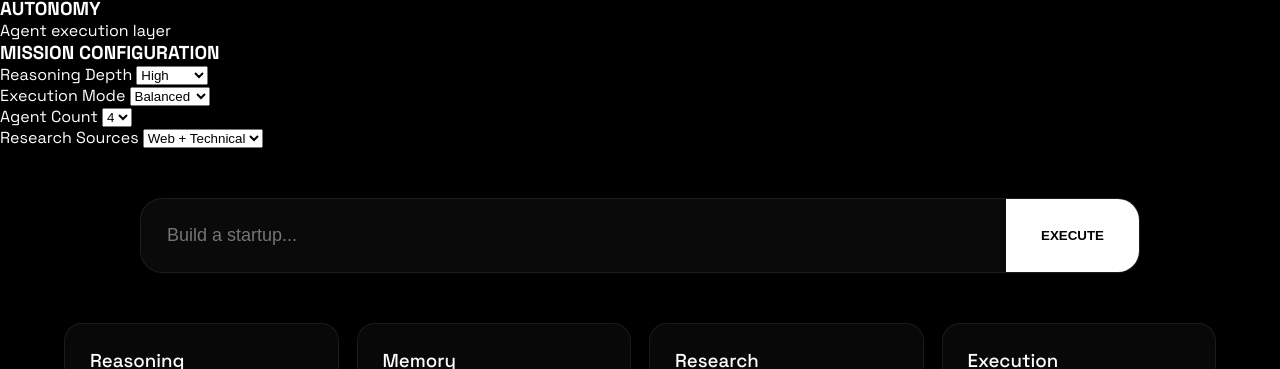
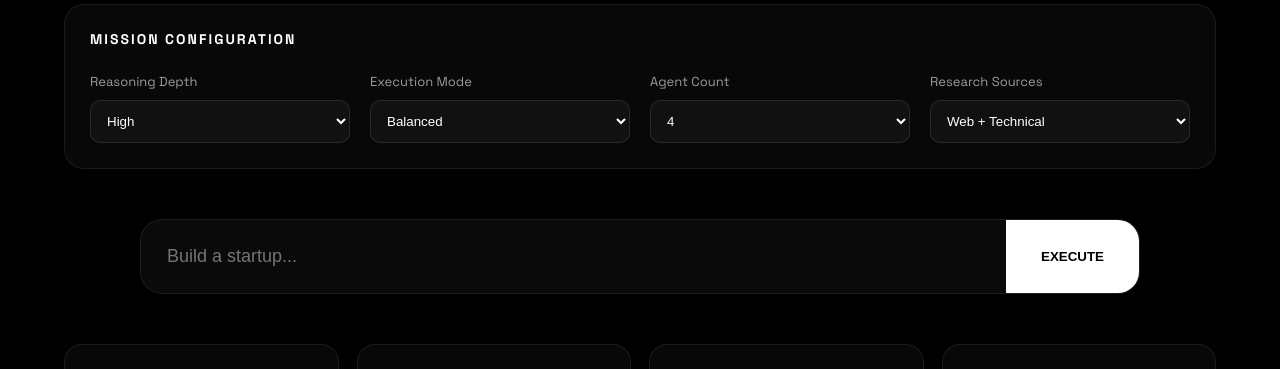
Before and after one commit to PradyumnVSCODE/c1labs, a website: page os.html in a window 1280 px wide. Shown: the part 823-1192 px from the top of the page. Drawn offline with Linux system fonts and the light colour scheme.

Commit message:
Update os.html

```diff
--- a/os.html
+++ b/os.html
@@ -202,6 +202,82 @@ text-align:center;
 opacity:.4;
 font-size:13px;
 letter-spacing:2px;
+}
+
+  .modes{
+width:min(1200px,90%);
+margin:auto;
+display:grid;
+grid-template-columns:repeat(auto-fit,minmax(180px,1fr));
+gap:15px;
+margin-bottom:40px;
+}
+
+.mode{
+padding:20px;
+background:rgba(255,255,255,.03);
+border:1px solid rgba(255,255,255,.08);
+border-radius:18px;
+cursor:pointer;
+transition:.3s;
+}
+
+.mode:hover{
+transform:translateY(-5px);
+border-color:rgba(255,255,255,.25);
+}
+
+.mode.active{
+border-color:white;
+}
+
+.mode h3{
+font-size:14px;
+letter-spacing:2px;
+margin-bottom:10px;
+}
+
+.mode p{
+font-size:12px;
+opacity:.6;
+}
+
+.config{
+width:min(1200px,90%);
+margin:auto;
+margin-bottom:40px;
+padding:25px;
+border-radius:20px;
+background:rgba(255,255,255,.03);
+border:1px solid rgba(255,255,255,.08);
+}
+
+.config h3{
+margin-bottom:25px;
+letter-spacing:2px;
+font-size:14px;
+}
+
+.configGrid{
+display:grid;
+grid-template-columns:repeat(auto-fit,minmax(220px,1fr));
+gap:20px;
+}
+
+.config label{
+display:block;
+margin-bottom:10px;
+font-size:13px;
+opacity:.6;
+}
+
+.config select{
+width:100%;
+background:#111;
+color:white;
+padding:12px;
+border:1px solid rgba(255,255,255,.1);
+border-radius:10px;
 }
 
 </style>
```
